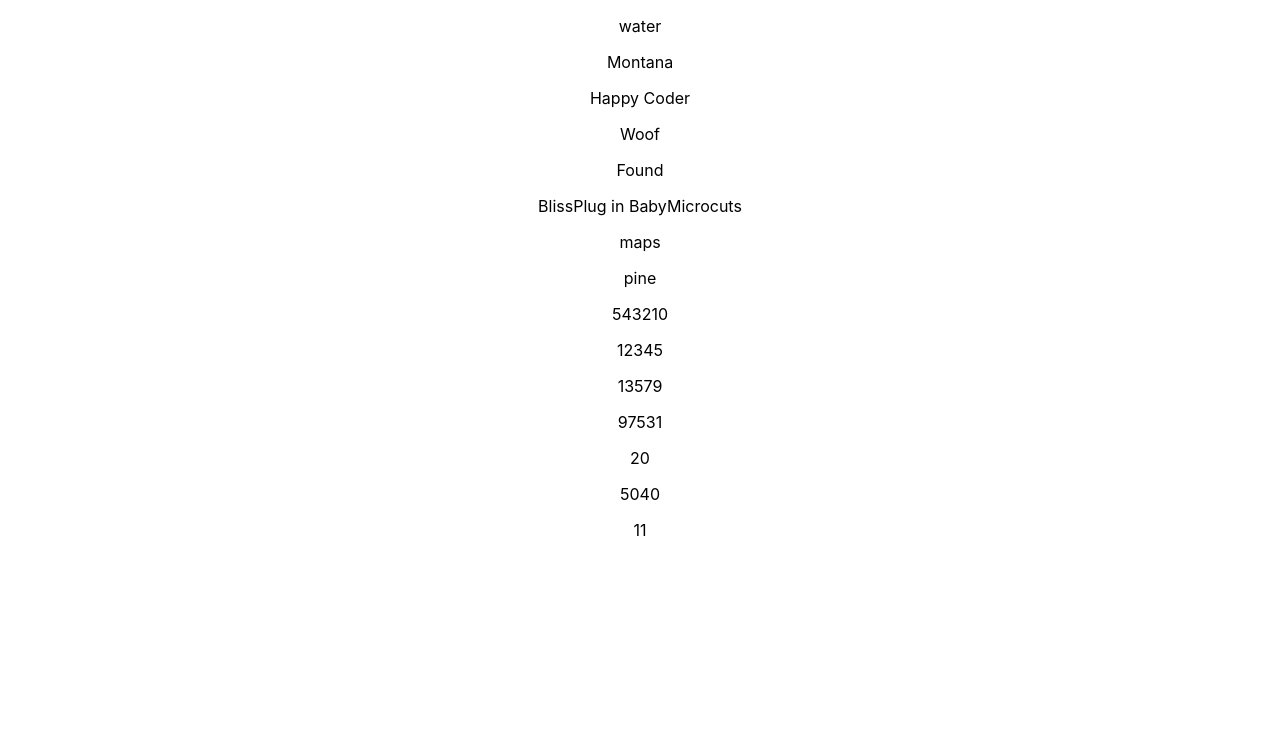
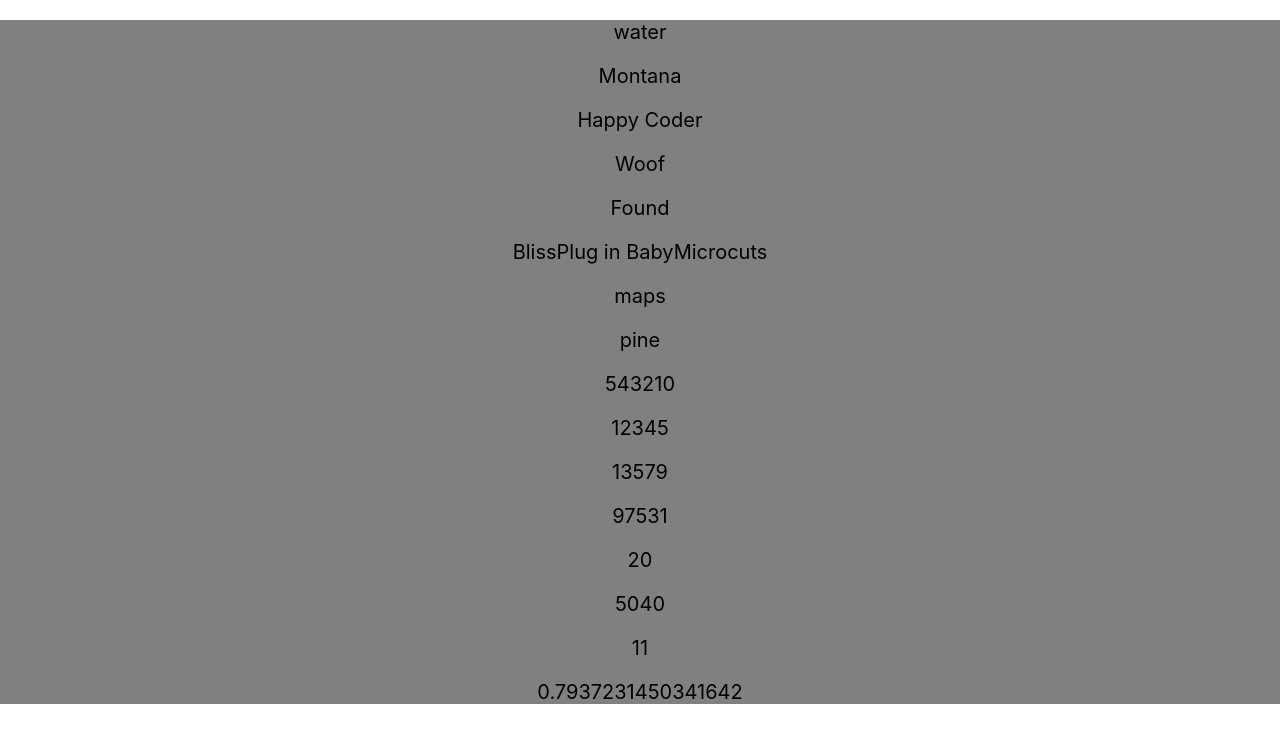
Before and after one commit to SimoneZem/fcc-ex, a React (Create React App) app: page / in a window 1280 px wide. Shown: the top 742 px of the page. Built offline with nearby package versions, Linux system fonts and the light colour scheme.

Commit message:
feat(add randomFraction): add Math.random()

```diff
--- a/src/App.css
+++ b/src/App.css
@@ -1,5 +1,8 @@
 .App {
   text-align: center;
+  background-color: gray;
+  font-size: 20px;
+  box-sizing: border-box;
 }
 
 .App-logo {
--- a/src/App.jsx
+++ b/src/App.jsx
@@ -16,6 +16,7 @@ import { CountBackwards } from "./components/CountBackwards";
 import { IterateTrough } from "./components/IterateTrough";
 import { NestForLoops } from "./components/NestForLoops";
 import { DoWhileLoops } from "./components/DoWhileLoops";
+import { RandomFractions } from "./components/RandomFractions";
 
 import "./App.css";
 
@@ -136,6 +137,8 @@ do {
   i++;
 } while (i <= 5);
 
+const myFraction = [];
+
 function App() {
   return (
     <div className="App">
@@ -190,6 +193,9 @@ function App() {
       <p>
         <DoWhileLoops doArray={i} />
       </p>
+      <p>
+        <RandomFractions myFraction={Math.random()} />
+      </p>
     </div>
   );
 }
--- /dev/null
+++ b/src/components/RandomFractions/index.jsx
@@ -0,0 +1,5 @@
+import React from "react";
+
+export const RandomFractions = ({ myFraction }) => {
+  return <div>{myFraction}</div>;
+};
```
